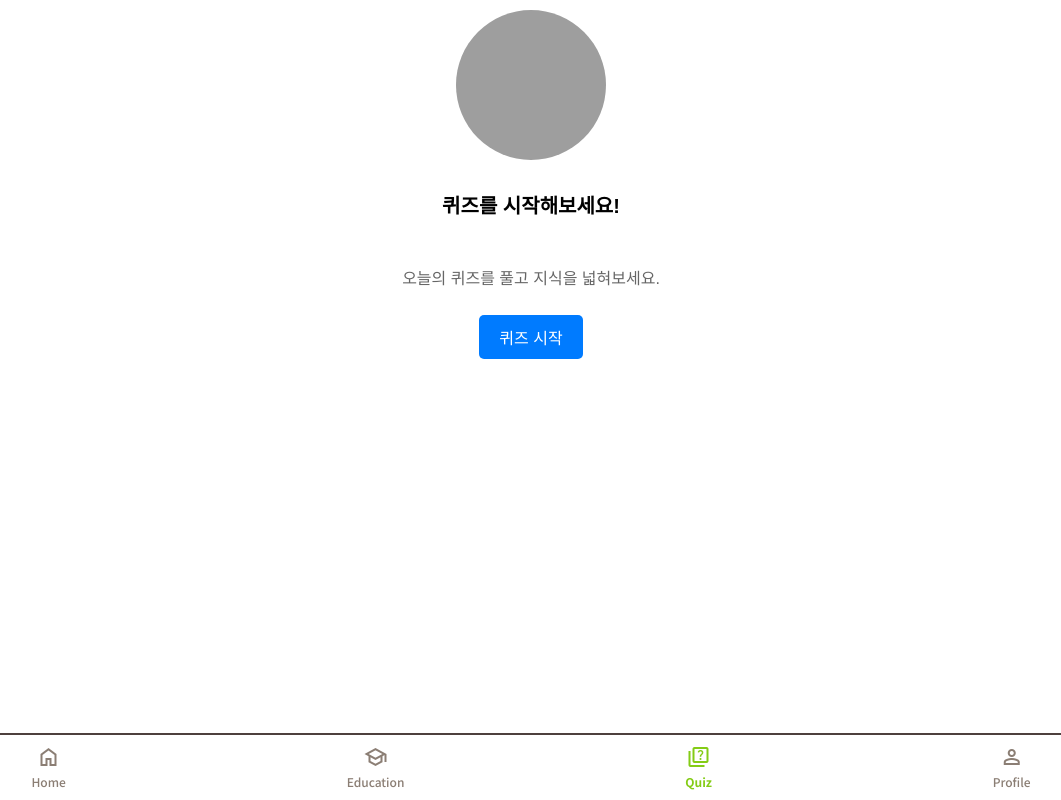
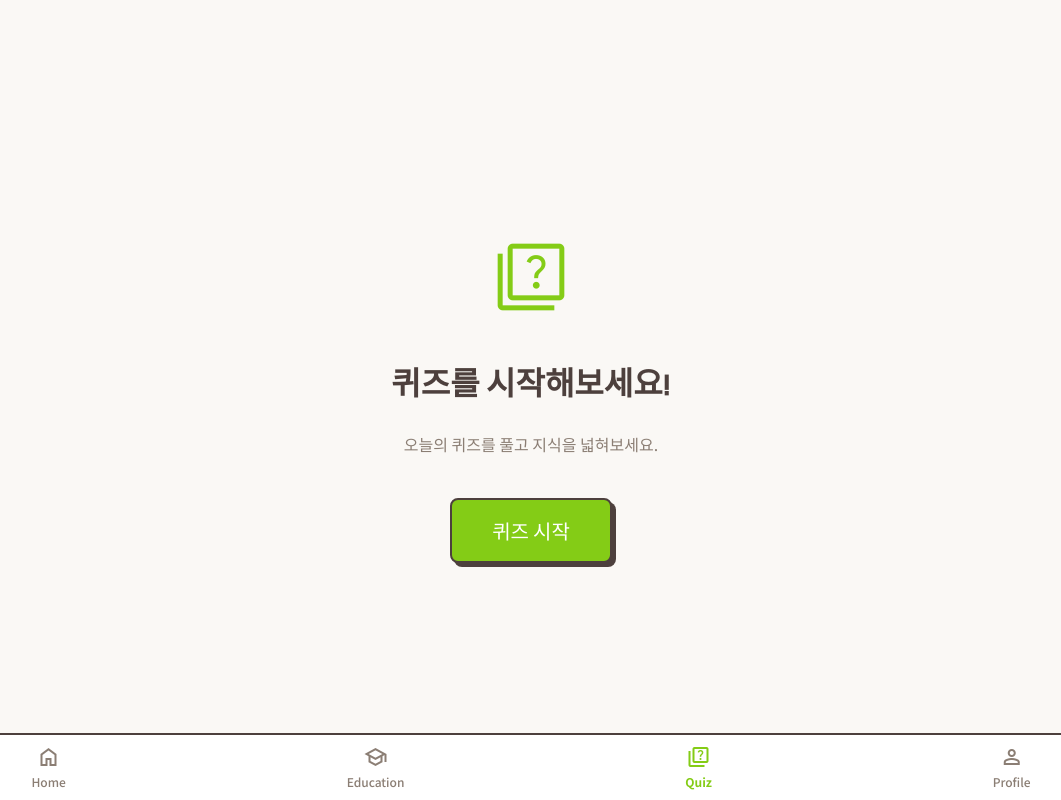
Before and after one commit to LinkHackathonTeam9/Team9_FrontEnd, a React (Vite) app: page /quiz-home in a window 1280 px wide. Shown: the whole page, without its empty margins (109-1170 px from the left). Built offline with nearby package versions, Linux system fonts and the light colour scheme; grey boxes are pictures that could not be loaded.

Commit message:
Edit apply full design to quiz home page

```diff
--- a/src/pages/QuizHomePage.tsx
+++ b/src/pages/QuizHomePage.tsx
@@ -1,67 +1,76 @@
+import { Link } from 'react-router-dom';
+import styled from '@emotion/styled';
 import BottomNavBar from '@components/common/BottomNavBar';
-import styled from '@emotion/styled';
+import { GGAMJA_COLOR } from '../styles/Colors.ts';
 
-const Container = styled.div`
-  width: 100%;
-  height: 100%;
-  padding: 10px 20px;
-  box-sizing: border-box;
+const PageWrapper = styled.div`
+  font-family: 'Noto Sans KR', sans-serif;
+  background-color: #faf8f5;
+  color: ${GGAMJA_COLOR.DARK_BROWN};
   display: flex;
   flex-direction: column;
+  justify-content: center;
   align-items: center;
-  justify-content: center;
-  gap: 20px;
+  min-height: 100vh;
+  text-align: center;
+  padding: 20px;
+  box-sizing: border-box;
 `;
 
-const ContentWrapper = styled.div`
+const ContentContainer = styled.main`
+  flex-grow: 1;
   display: flex;
   flex-direction: column;
+  justify-content: center;
   align-items: center;
-  gap: 10px;
+  max-width: 400px;
 `;
 
-const Icon = styled.img`
-  width: 150px;
-  height: 150px;
-  border-radius: 50%;
+const QuizIcon = styled.span`
+  font-size: 80px;
+  color: ${GGAMJA_COLOR.GREEN};
+  margin-bottom: 20px;
 `;
 
-const Title = styled.h3`
-  font-size: 20px;
-  font-weight: bold;
-  text-align: center;
+const Title = styled.h1`
+  font-family: 'Pixelify Sans', sans-serif;
+  font-size: 32px;
+  color: ${GGAMJA_COLOR.DARK_BROWN};
+  margin-bottom: 12px;
 `;
 
 const Subtitle = styled.p`
   font-size: 16px;
-  color: #666;
-  text-align: center;
+  color: ${GGAMJA_COLOR.LIGHT_BROWN};
+  line-height: 1.6;
+  margin-bottom: 40px;
 `;
 
-const QuizButton = styled.button`
-  padding: 10px 20px;
-  font-size: 16px;
+const QuizStartButton = styled(Link)`
+  display: inline-block;
+  background-color: ${GGAMJA_COLOR.GREEN};
   color: white;
-  background-color: #007bff;
-  border: none;
-  border-radius: 5px;
+  font-family: 'Pixelify Sans', sans-serif;
+  font-size: 20px;
+  padding: 16px 40px;
+  text-decoration: none;
+  border: 2px solid ${GGAMJA_COLOR.DARK_BROWN};
+  border-radius: 8px;
+  box-shadow: 4px 4px 0 ${GGAMJA_COLOR.DARK_BROWN};
   cursor: pointer;
 `;
 
 const QuizHomePage = () => {
-  // todo replace icon with actual image
-  // todo implement quiz start logic
-
   return (
-    <Container>
-      <ContentWrapper>
-        <Icon src="/assets/quiz_icon.png" alt="Quiz Icon" />
+    <PageWrapper>
+      <ContentContainer>
+        <QuizIcon className="material-symbols-outlined">quiz</QuizIcon>
         <Title>퀴즈를 시작해보세요!</Title>
         <Subtitle>오늘의 퀴즈를 풀고 지식을 넓혀보세요.</Subtitle>
-        <QuizButton onClick={() => alert('퀴즈 시작!')}>퀴즈 시작</QuizButton>
-      </ContentWrapper>
+        <QuizStartButton to="/quiz">퀴즈 시작</QuizStartButton>
+      </ContentContainer>
       <BottomNavBar />
-    </Container>
+    </PageWrapper>
   );
 };
 
```
